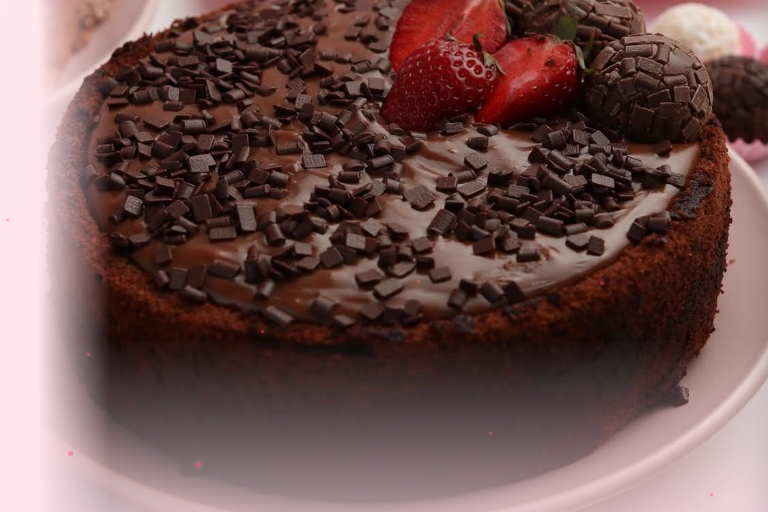
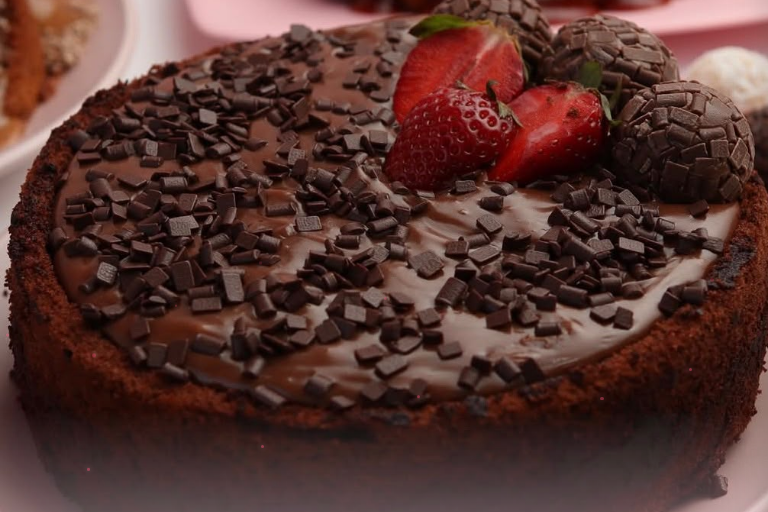
Before and after one commit to aldemir11junior-lgtm/Delicie, a plain HTML site: page index.html in a window 768 px wide. Shown: the part 89-601 px from the top of the page. Drawn offline with Linux system fonts and the light colour scheme; animation ran at ten frames a second.

Commit message:
Celular: tira o degradê do lado esquerdo da primeira tela
O bolo é centralizado ampliando a foto a partir do canto esquerdo, sem máscara lateral nem borda. Foto um pouco mais alta para manter os morangos visíveis.

Co-Authored-By: Claude Sonnet 5.5 <noreply@anthropic.com>

```diff
--- a/css/style.css
+++ b/css/style.css
@@ -788,7 +788,7 @@ html,body{overflow-x:clip;max-width:100%}
 
 /* CELULAR: bolo centralizado na foto da primeira tela */
 @media (max-width:900px){
-  .hero-bg img{width:104%;max-width:none;margin-left:5%;-webkit-mask-image:linear-gradient(90deg,transparent 0%,#000 9%);mask-image:linear-gradient(90deg,transparent 0%,#000 9%)}
+  .hero-bg img{width:100%;max-width:none;margin:0;-webkit-mask-image:none;mask-image:none;transform:scale(1.163);transform-origin:0 100%}
 }
 
 /* CELULAR: fotos preenchem a altura da tela (sem faixa branca depois da última)
@@ -800,3 +800,10 @@ html,body{overflow-x:clip;max-width:100%}
   .hgal-track .g-item:nth-child(4n+3){height:calc((100svh - 92px - var(--hh,190px) - 16px - 12px) * .92)}
   .faq{padding-top:36px}
 }
+@media (max-width:900px){
+  .hero-bg{aspect-ratio:1/1.05}
+  .hero-content{padding-top:calc(100vw * 1.05 - 28px)}
+}
+@media (min-width:621px) and (max-width:900px){
+  .hero-content{padding-top:calc(100vw * 1.05 - 90px)}
+}
```
